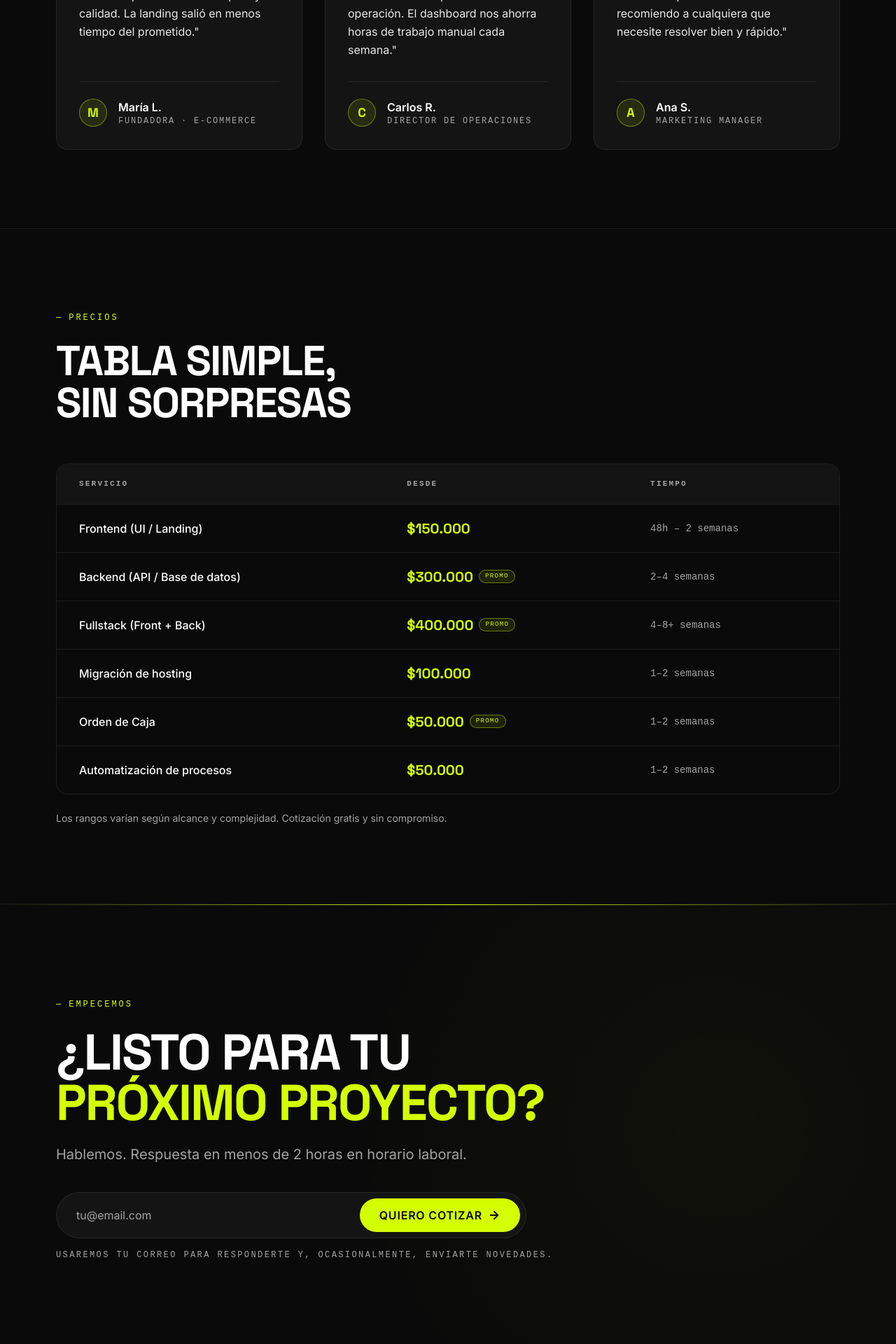
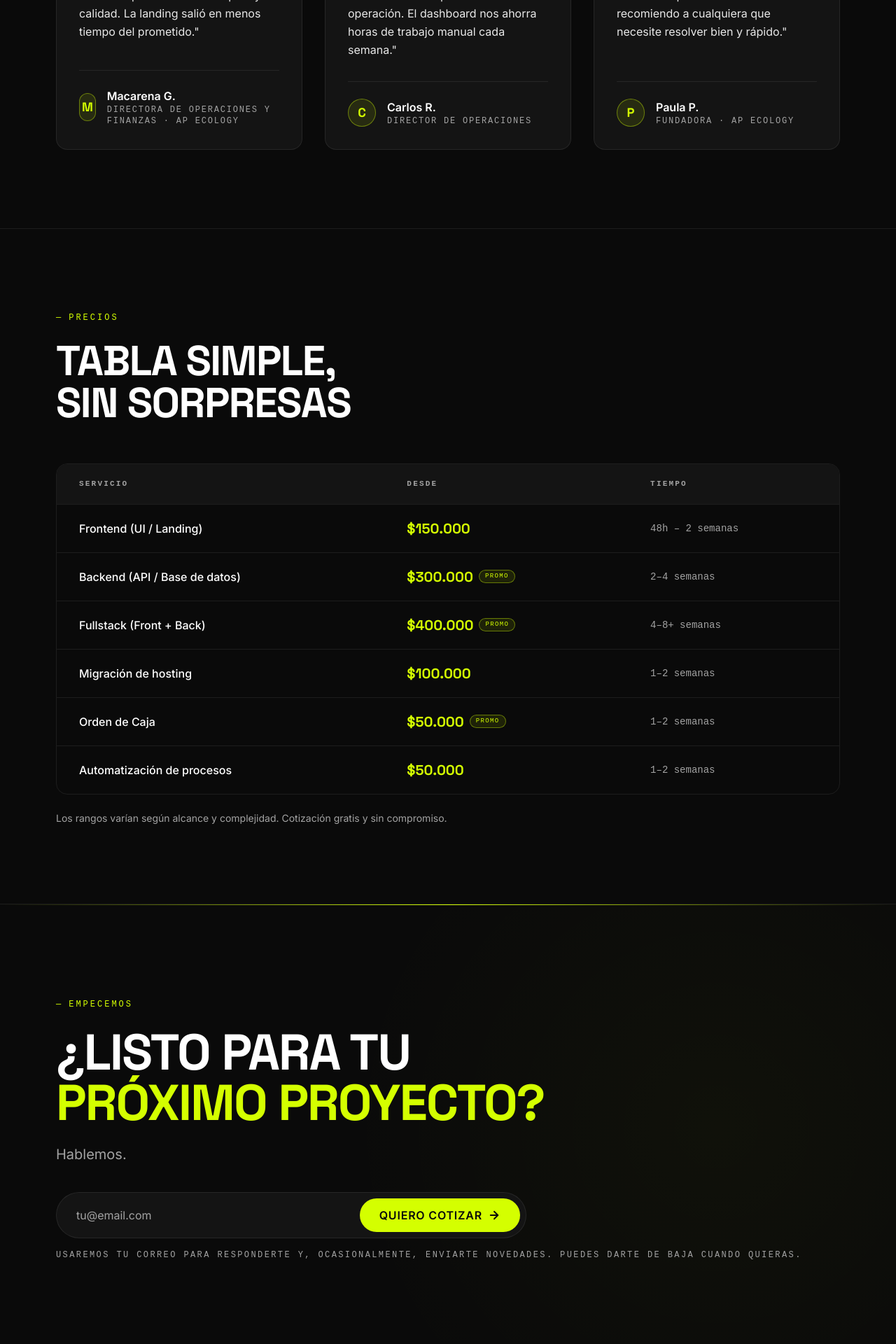
Before and after one commit to sun-dev-nika/Agar-Labs, a React (Vite) app: page / in a window 1280 px wide. Shown: the part 2820-4740 px from the top of the page at 70% size. Built offline with nearby package versions, Linux system fonts and the light colour scheme.

Commit message:
Update CTA copy and testimonial attributions
Remove the "respuesta en 2 horas" claim, add an opt-out note to the
email disclaimer, and swap two testimonials to real AP Ecology contacts.

```diff
--- a/src/components/CTASection.jsx
+++ b/src/components/CTASection.jsx
@@ -57,9 +57,7 @@ export default function CTASection() {
           <span className="text-neon">próximo proyecto?</span>
         </h2>
 
-        <p className="mt-6 max-w-2xl text-lg text-muted md:text-xl">
-          Hablemos. Respuesta en menos de 2 horas en horario laboral.
-        </p>
+        <p className="mt-6 max-w-2xl text-lg text-muted md:text-xl">Hablemos.</p>
 
         <form
           onSubmit={handleSubmit}
@@ -90,7 +88,8 @@ export default function CTASection() {
         </form>
 
         <p className="mt-4 font-mono text-xs uppercase tracking-[0.2em] text-muted">
-          Usaremos tu correo para responderte y, ocasionalmente, enviarte novedades.
+          Usaremos tu correo para responderte y, ocasionalmente, enviarte novedades. Puedes
+          darte de baja cuando quieras.
         </p>
 
         {sent && !usedFallback && (
--- a/src/data/testimonials.js
+++ b/src/data/testimonials.js
@@ -1,8 +1,8 @@
 export const testimonials = [
   {
     quote: 'Justo lo que necesitaba. Rápido y de calidad. La landing salió en menos tiempo del prometido.',
-    name: 'María L.',
-    role: 'Fundadora · E-commerce',
+    name: 'Macarena G.',
+    role: 'Directora de Operaciones y Finanzas · AP Ecology',
     initial: 'M',
   },
   {
@@ -13,8 +13,8 @@ export const testimonials = [
   },
   {
     quote: 'Excelente precio-calidad. Lo recomiendo a cualquiera que necesite resolver bien y rápido.',
-    name: 'Ana S.',
-    role: 'Marketing Manager',
-    initial: 'A',
+    name: 'Paula P.',
+    role: 'Fundadora · AP Ecology',
+    initial: 'P',
   },
 ]
```
